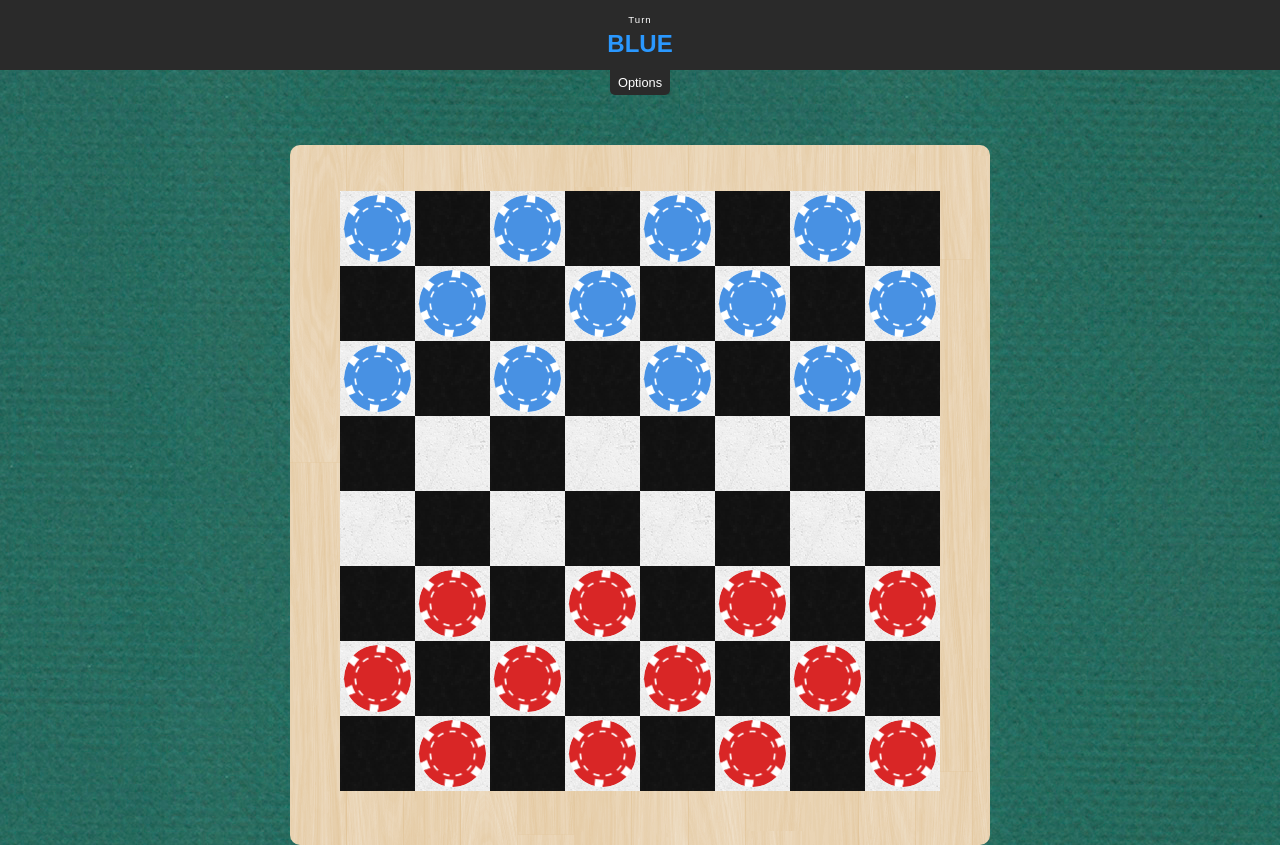
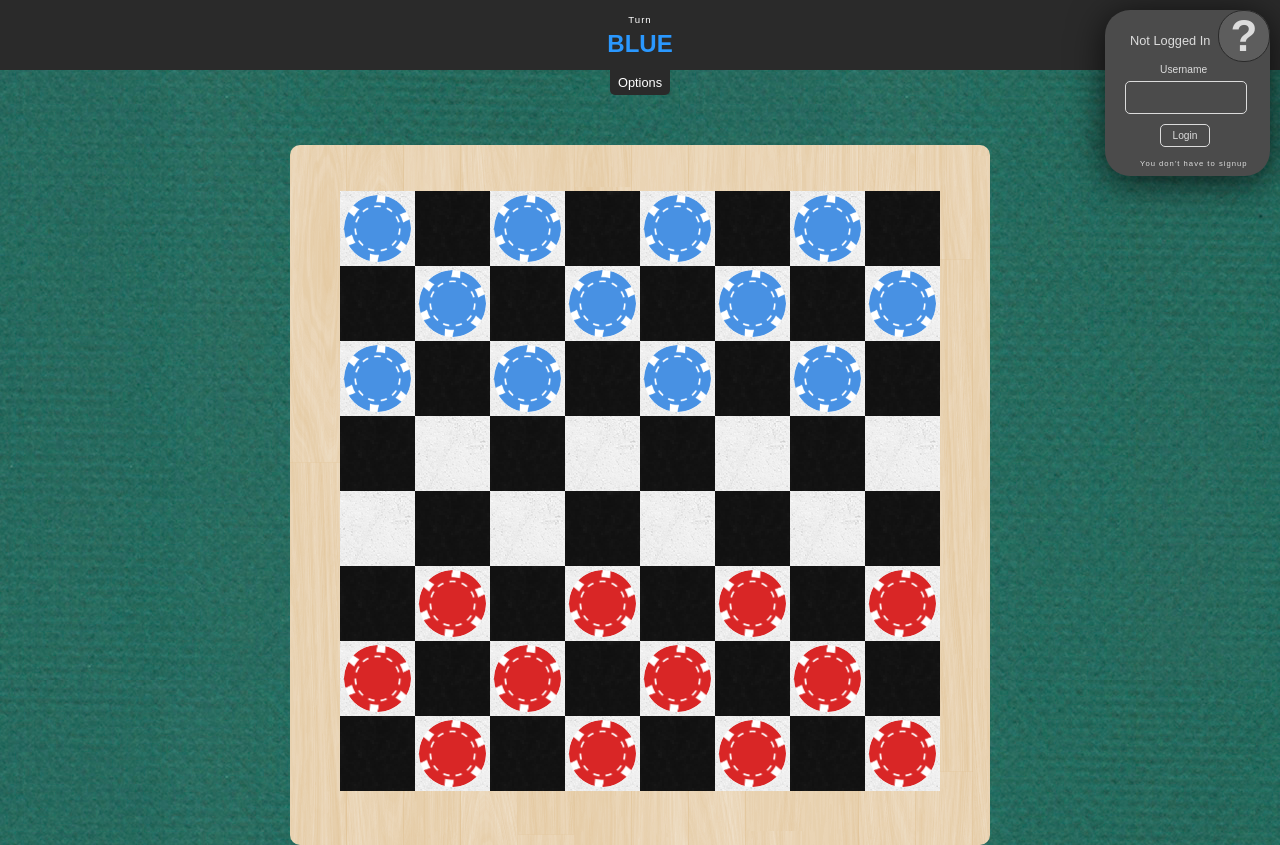
Before and after one commit to hassey13/Checkers-React, a React app: page / in a window 1280 px wide. Built offline with nearby package versions, Linux system fonts and the light colour scheme.

Commit message:
added a sessions and login components

```diff
--- a/public/stylesheets/index.css
+++ b/public/stylesheets/index.css
@@ -213,6 +213,195 @@ nav li {
   cursor: pointer;
 }
 
+.invites {
+  position: absolute;
+  z-index: 1000;
+  margin-left: calc( 50% - 105px );
+  margin-top: 150px;
+  border-radius: 10px;
+
+  width: 200px;
+  padding: 5px 5px 25px 5px;
+  text-align: center;
+  font-family: arial;
+  font-size: 0.8em;
+  color: #fff;
+  background-color: #2A2A2A;
+
+  -webkit-box-shadow: 0px 6px 36px 0px rgba(0,0,0,0.75);
+  -moz-box-shadow: 0px 6px 36px 0px rgba(0,0,0,0.75);
+  box-shadow: 0px 6px 36px 0px rgba(0,0,0,0.75);
+}
+
+.invites-title {
+  padding: 10px;
+  font-size: 1.2em;
+}
+
+.invites-list {
+  padding: 10px;
+  font-size: 1em;
+}
+
+.invites-option {
+  margin: 5px;
+  padding: 10px;
+  border: 1px solid #dcdcdc;
+  border-radius: 5px;
+  cursor: pointer;
+}
+
+.invites-option:hover {
+  background-color: #2A98FF;
+  border: 1px solid black;
+}
+
+.invites-dismiss {
+  position: absolute;
+  margin: -8px -8px 0 0;
+  right: 0;
+  top: 0;
+  background-color: red;
+  color: #fff;
+  font-family: arial;
+  font-weight: bold;
+  font-size: 1em;
+  padding: 4px 7px 3px 7px;
+  border-radius: 10px;
+  cursor: pointer;
+}
+
+.invites-dismiss:hover {
+  background-color: #fff;
+  color: red;
+}
+
+.hide {
+  display: none;
+}
+
+.sessions {
+  z-index: 1001;
+  position: absolute;
+  top: 0;
+  right: 0;
+  margin: 10px 10px 0 0;
+  padding: 0 0 0 0;
+  height: 50px;
+  width: 50px;
+  border: 1px solid #2A2A2A;
+  border-radius: 25px;
+  background-color: #5D5D5D;
+  color: #dcdcdc;
+  font-family: arial;
+  font-weight: bold;
+  font-size: 44px;
+  text-align: center;
+  cursor: pointer;
+}
+
+.user-menu {
+  z-index: 100;
+  position: absolute;
+  top: 0;
+  right: 0;
+  margin: 10px 10px 0 0;
+  padding: 10px 0 0px 15px;
+  width: 150px;
+  border-radius: 25px;
+  background-color: #4B4B4B;
+  color: #dcdcdc;
+  font-family: arial;
+  font-size: 0.8em;
+  -webkit-box-shadow: 0px 6px 36px 0px rgba(0,0,0,0.75);
+  -moz-box-shadow: 0px 6px 36px 0px rgba(0,0,0,0.75);
+  box-shadow: 0px 6px 36px 0px rgba(0,0,0,0.75);
+}
+
+.user-menu-button-container {
+  margin-top: 10px;
+  padding-top: 10px;
+}
+
+.username-font {
+  margin-left: 10px;
+}
+
+.user-menu-button {
+  margin: 5px 25px 0px 10px;
+  padding: 10px;
+  border: 1px solid #dcdcdc;
+  border-radius: 5px;
+  text-align: center;
+  cursor: pointer;
+}
+
+.user-menu-button:hover {
+  background-color: #2A98FF;
+}
+
+.username-label {
+  margin: 25px 0px 0px 30px;
+  padding: 10px;
+  color: #dcdcdc;
+  font-family: arial;
+  font-size: 0.8em;
+  border-radius: 5px;
+  text-align: center;
+  cursor: pointer;
+}
+
+.login-input {
+  margin: 5px 25px 0px 5px;
+  width: 100px;
+  padding: 10px;
+  border: 1px solid #dcdcdc;
+  background-color: #4B4B4B;
+  color: #dcdcdc;
+  font-family: arial;
+  font-size: 1em;
+  border-radius: 5px;
+  text-align: center;
+  cursor: pointer;
+}
+
+.login-submit {
+  margin: 10px 0px 0px 40px;
+  width: 50px;
+  padding: 5px;
+  border: 1px solid #dcdcdc;
+  background-color: #4B4B4B;
+  color: #dcdcdc;
+  font-family: arial;
+  font-size: 0.8em;
+  border-radius: 5px;
+  text-align: center;
+  cursor: pointer;
+}
+
+.login-submit:hover {
+  background-color: #2A98FF;
+}
+
+.fine-print {
+  margin-left: 20px;
+  padding-top: 5px;
+  font-family: arial;
+  letter-spacing: 1px;
+  font-size: 0.6em;
+}
+
+.noselect {
+  -webkit-touch-callout: none; /* iOS Safari */
+    -webkit-user-select: none; /* Safari */
+     -khtml-user-select: none; /* Konqueror HTML */
+       -moz-user-select: none; /* Firefox */
+        -ms-user-select: none; /* Internet Explorer/Edge */
+            user-select: none; /* Non-prefixed version, currently
+                                  supported by Chrome and Opera */
+}
+
+
 .menu {
   position: absolute;
   z-index: 1000;
@@ -270,9 +459,3 @@ nav li {
   background-color: #fff;
   color: red;
 }
-
-
-
-.hide {
-  display: none;
-}
--- /dev/null
+++ b/src/components/Invites.js
@@ -0,0 +1,22 @@
+import React from 'react'
+
+const Invites = ( props ) => {
+
+  let className = !!props.show ? 'invites' : 'hide'
+
+  // let loggedIn = !!props.user ? 'user-menu-button-container' : 'hide'
+  // let showLoginForm = !!props.user ? 'hide' : 'login-form'
+  // let finePrint = !!props.user ? '' : "You don't have to signup"
+
+  return (
+    <div className={ className }>
+      <div className='invites-dismiss' onClick={ props.onDismiss } >X</div>
+      <p className='invites-title'>Pending Invites</p>
+      <div className='invites-list'>
+        { props.invites.length > 0 ? props.invites.map( (invite, i) => <div key={i} >Youre Invited</div> ) : 'You have no invites'}
+      </div>
+    </div>
+  )
+}
+
+export default Invites
--- a/src/components/Options.js
+++ b/src/components/Options.js
@@ -1,7 +1,7 @@
 import React from 'react'
 
 const Options = ( props ) => (
-  <div className='options' onClick={ props.onClick } >
+  <div className='options noselect' onClick={ props.onClick } >
     <div>Options</div>
   </div>
 )
--- /dev/null
+++ b/src/components/Sessions.js
@@ -0,0 +1,14 @@
+import React from 'react'
+
+const Sessions = ( props ) => {
+
+  let user = !!props.user ? props.user[0] : '?'
+
+  return (
+    <div className='sessions noselect' onClick={ props.onClick } >
+      { user }
+    </div>
+  )
+}
+
+export default Sessions
--- /dev/null
+++ b/src/components/UserMenu.js
@@ -0,0 +1,43 @@
+import React from 'react'
+
+const UserMenu = ( props ) => {
+
+  let user = !!props.user ? props.user : 'Not Logged In'
+  let className = !!props.show ? 'user-menu' : 'hide'
+
+  let loggedIn = !!props.user ? 'user-menu-button-container' : 'hide'
+  let showLoginForm = !!props.user ? 'hide' : 'login-form'
+  let finePrint = !!props.user ? '' : "You don't have to signup"
+
+  return (
+    <div className={ className }>
+      <div>
+        <p className='username-font'>{ user }</p>
+      </div>
+
+      <div className={ loggedIn }>
+        <div className='user-menu-button' onClick={ props.showInvites }>
+          Invites
+        </div>
+        <div className='user-menu-button' onClick={ props.onLogout }>
+          Logout
+        </div>
+      </div>
+
+      <div className={ showLoginForm } >
+        <form onSubmit={ props.onSubmit } >
+          <label className='username-label'>Username
+          <input className='login-input' name='username' type='text' onChange={ props.onChange } value={ props.content } />
+          </label>
+          <input className='login-submit' type='submit' value='Login' />
+        </form>
+
+      </div>
+
+      <p className='fine-print'>{ finePrint }</p>
+
+    </div>
+  )
+}
+
+export default UserMenu
--- a/src/containers/App.js
+++ b/src/containers/App.js
@@ -1,11 +1,82 @@
 import React, { Component } from 'react'
 
+import Sessions from '../components/Sessions'
+import UserMenu from '../components/UserMenu'
+import Invites from '../components/Invites'
 import Game from './Game'
 
 class App extends Component {
+  constructor() {
+    super()
+
+    this.state = {
+      user: null,
+      showUserMenu: true,
+      showInvites: false,
+      invites: [],
+      content: ''
+    }
+  }
+
+  toggleUserMenu() {
+    this.setState({
+      showUserMenu: !this.state.showUserMenu
+    })
+  }
+
+  dismissInvites() {
+    this.setState({
+      showInvites: false
+    })
+  }
+
+  showInvites( ) {
+    this.setState({
+      showInvites: true
+    })
+  }
+
+  onChange( event ) {
+    this.setState({
+      content: event.target.value
+    })
+  }
+
+  onLogout( event ) {
+    this.setState({
+      user: null,
+      showUserMenu: false,
+      showInvites: false
+    })
+  }
+
+  onSubmit( event ) {
+    event.preventDefault()
+    this.setState({
+      user: this.state.content,
+      showUserMenu: true,
+      content: ''
+    })
+  }
+
   render() {
     return (
       <div>
+        <Sessions user={ this.state.user } onClick={ this.toggleUserMenu.bind( this )} />
+        <UserMenu
+          show={ this.state.showUserMenu }
+          user={ this.state.user }
+          showInvites={ this.showInvites.bind( this )}
+          onLogout={ this.onLogout.bind( this )}
+          onSubmit={ this.onSubmit.bind( this )}
+          onChange={ this.onChange.bind( this )}
+          content={ this.state.content }
+        />
+        <Invites
+          show={ this.state.showInvites }
+          invites={ this.state.invites }
+          onDismiss={ this.dismissInvites.bind( this ) }
+          />
         <Game />
       </div>
     )
```
